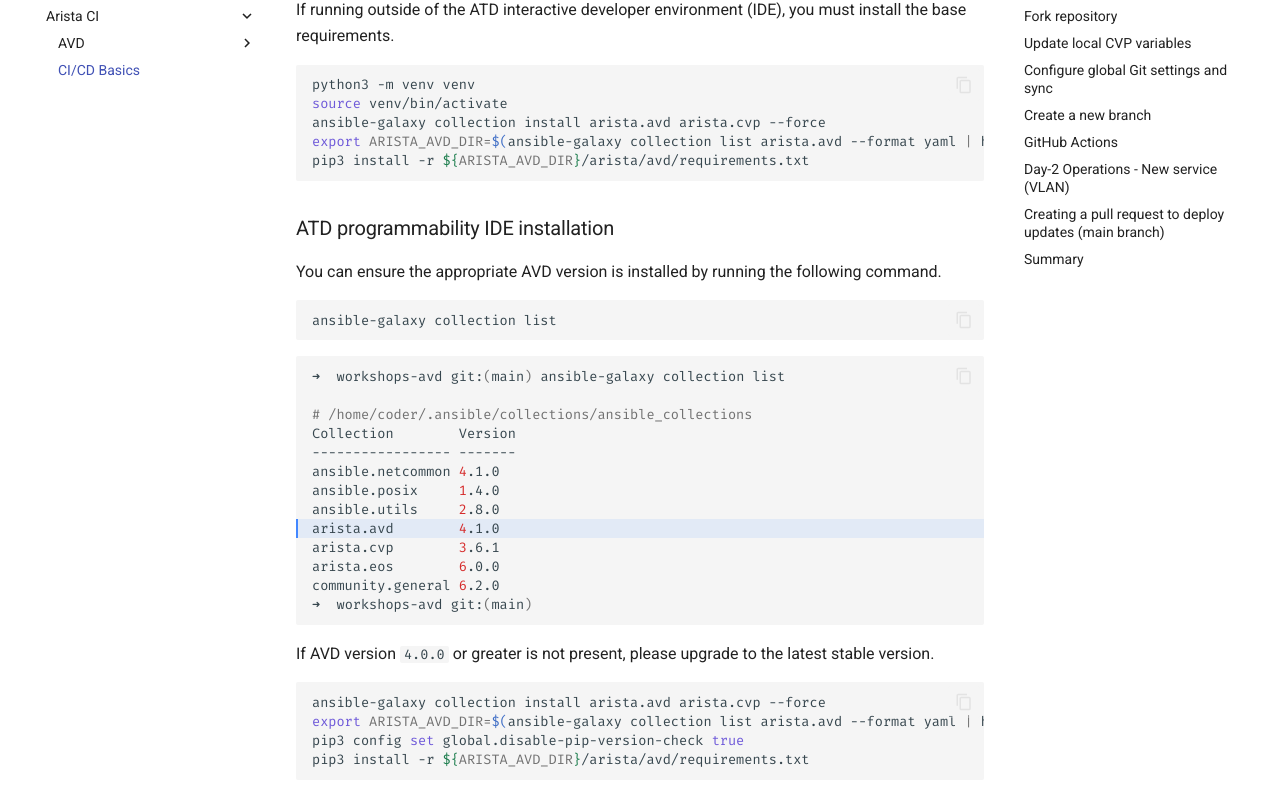
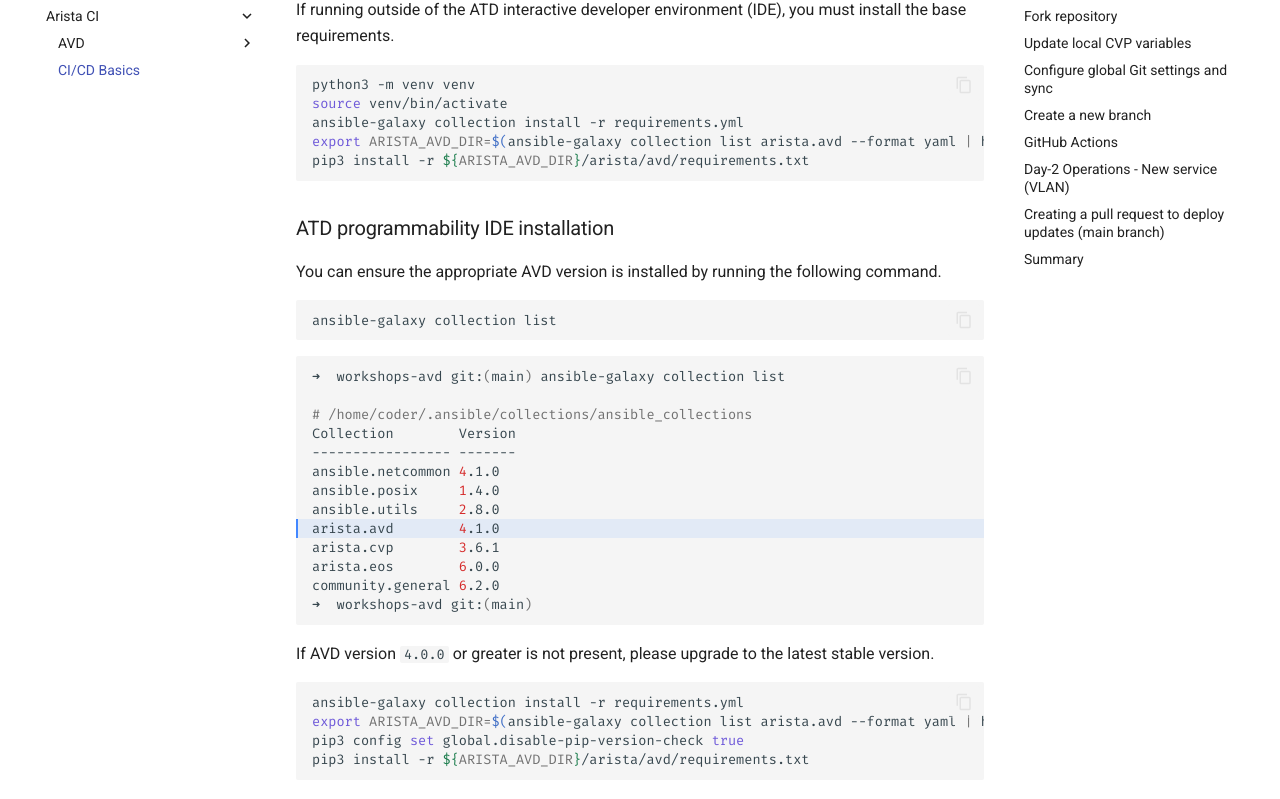
Before and after one commit to aristanetworks/avd-workshops, an MkDocs documentation site: the page built from workshops/cicd-basics.md, in a window 1280 px wide and 1400 px high, scrolled down 1095 px. Shown: the part 146-945 px from the top of the window. Built offline with MkDocs 1.6.1 and Material for MkDocs 9.7.7, drawn with Linux system fonts in a browser that asks for light colours; comment, search, counter and statistics services are not loaded.

Commit message:
locking down install instructions

````diff
--- a/workshops/cicd-basics.md
+++ b/workshops/cicd-basics.md
@@ -26,7 +26,7 @@
 ```shell
 python3 -m venv venv
 source venv/bin/activate
-ansible-galaxy collection install arista.avd arista.cvp --force
+ansible-galaxy collection install -r requirements.yml
 export ARISTA_AVD_DIR=$(ansible-galaxy collection list arista.avd --format yaml | head -1 | cut -d: -f1)
 pip3 install -r ${ARISTA_AVD_DIR}/arista/avd/requirements.txt
 ```
@@ -58,7 +58,7 @@
 If AVD version `4.0.0` or greater is not present, please upgrade to the latest stable version.
 
 ```shell
-ansible-galaxy collection install arista.avd arista.cvp --force
+ansible-galaxy collection install -r requirements.yml
 export ARISTA_AVD_DIR=$(ansible-galaxy collection list arista.avd --format yaml | head -1 | cut -d: -f1)
 pip3 config set global.disable-pip-version-check true
 pip3 install -r ${ARISTA_AVD_DIR}/arista/avd/requirements.txt
````
Also changed, not shown: workshops/avd-lab-guide.md (+1 -1 lines).
